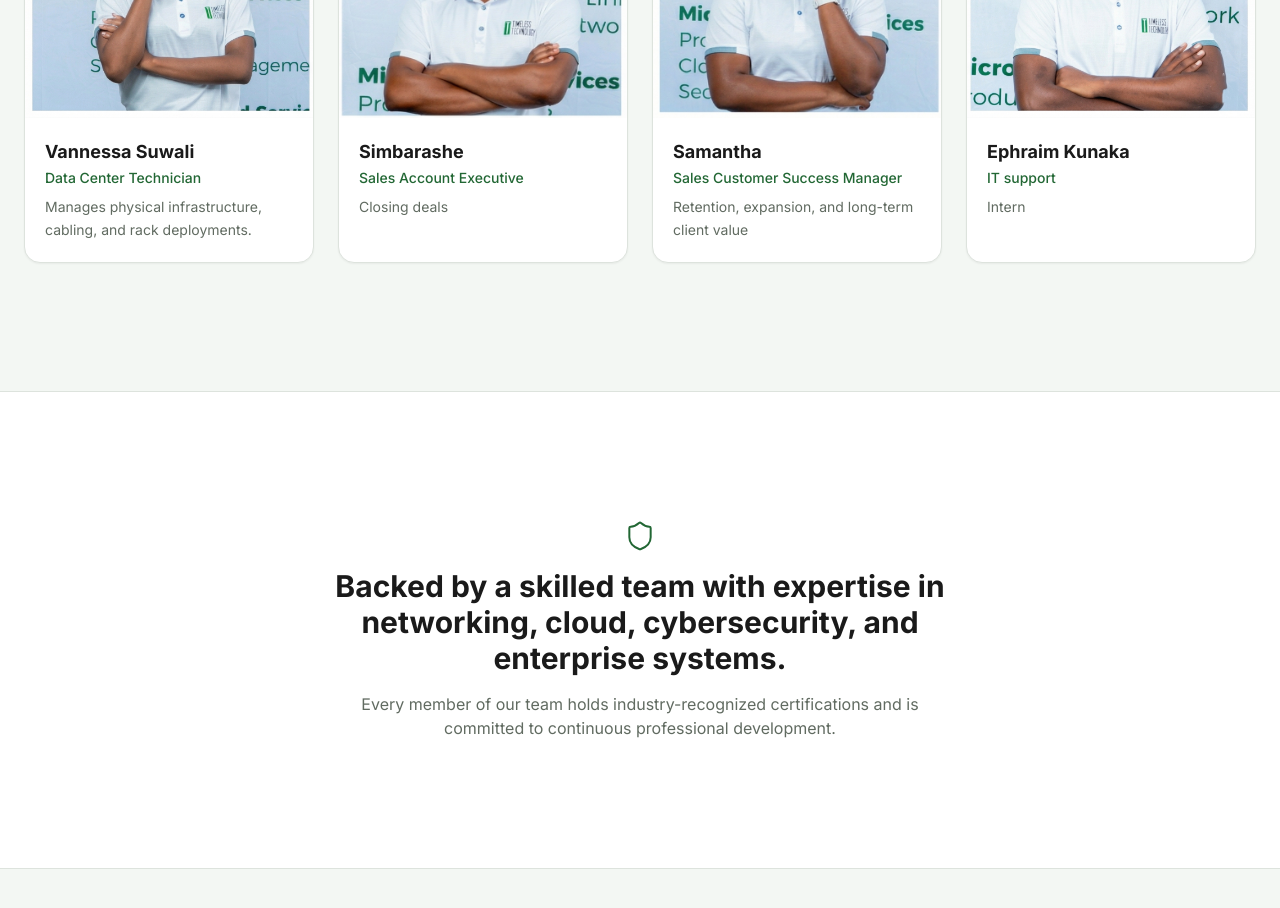
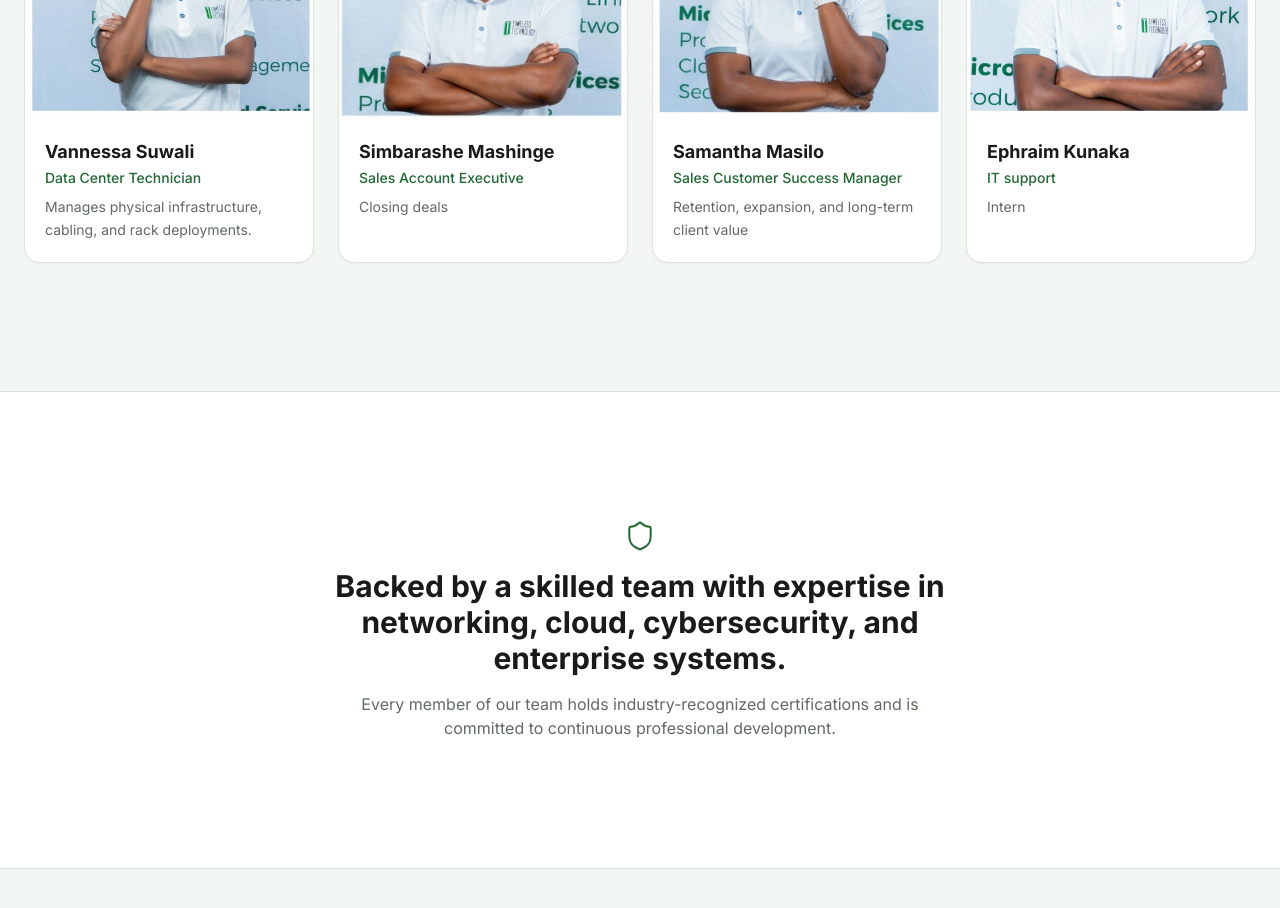
Before and after one commit to ESK07/timeless-new, a React (Vite) app: page /about in a window 1280 px wide. Shown: the part 3480-4388 px from the top of the page. Built offline with nearby package versions, Linux system fonts and the light colour scheme; the HTML template or start-up script is replaced by a standard one; a web font is replaced by a local one.

Commit message:
fix netlify routing

```diff
--- a/src/pages/About.tsx
+++ b/src/pages/About.tsx
@@ -34,8 +34,8 @@ const teamMembers = [
   { name: "Elwin Ngilazi", title: "Finance & Operations Officer", desc: "Oversees financial planning and operational efficiency.", photo: member7, linkedin: "#" },
   { name: "Tinotenda Maswera", title: "Software Developer", desc: "Builds internal tools and client-facing platforms.", photo: member8, linkedin: "#" },
   { name: "Vannessa Suwali", title: "Data Center Technician", desc: "Manages physical infrastructure, cabling, and rack deployments.", photo: member9, linkedin: "#" },
-  { name: "Simbarashe", title: "Sales Account Executive", desc: "Closing deals", photo: member10, linkedin: "#" },
-  { name: "Samantha", title: "Sales Customer Success Manager", desc: "Retention, expansion, and long-term client value", photo: member11, linkedin: "#" },
+  { name: "Simbarashe Mashinge", title: "Sales Account Executive", desc: "Closing deals", photo: member10, linkedin: "#" },
+  { name: "Samantha Masilo", title: "Sales Customer Success Manager", desc: "Retention, expansion, and long-term client value", photo: member11, linkedin: "#" },
   { name: "Ephraim Kunaka", title: "IT support", desc: "Intern", photo: member12, linkedin: "#" },
 ];
 
```
